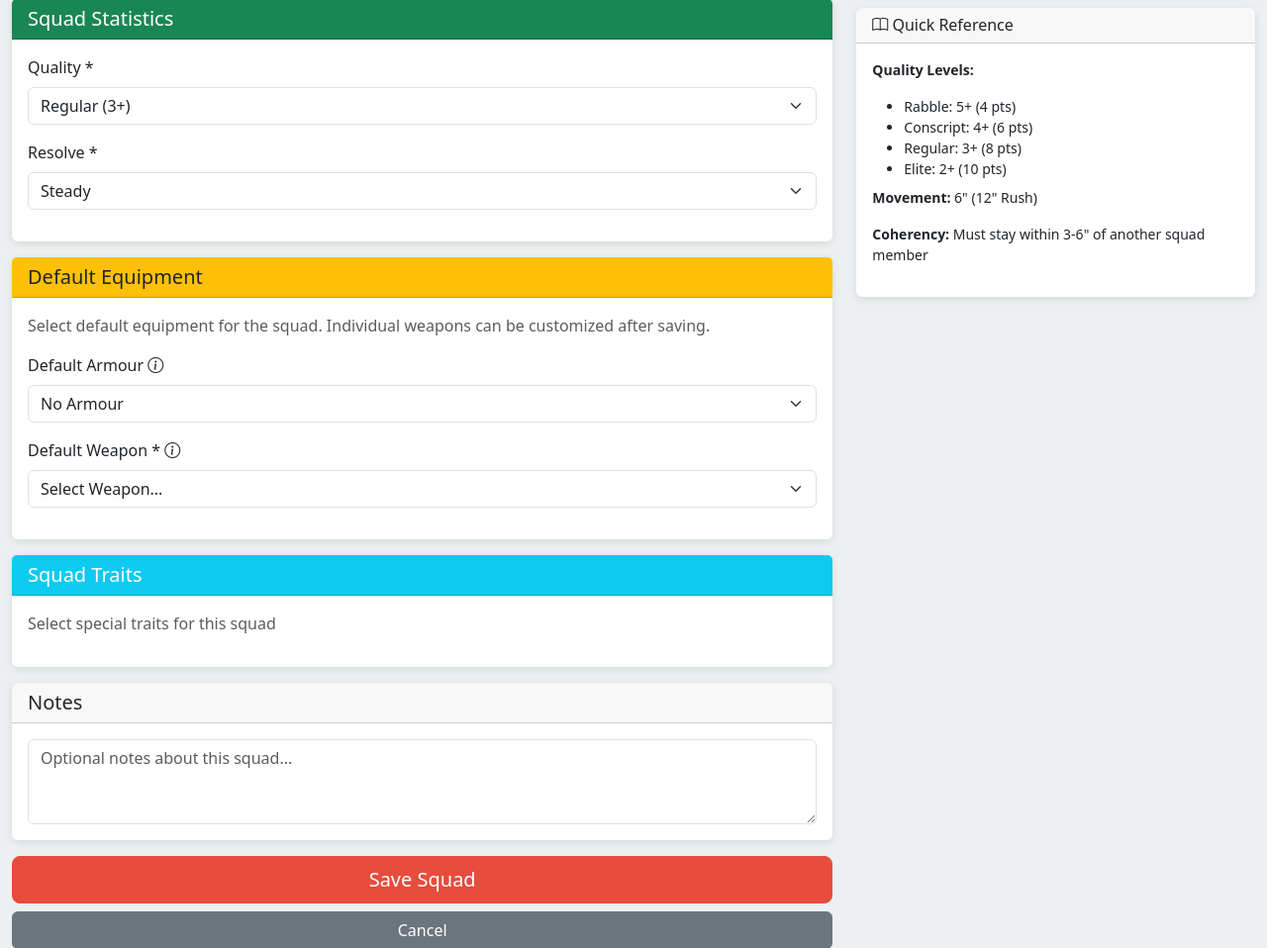
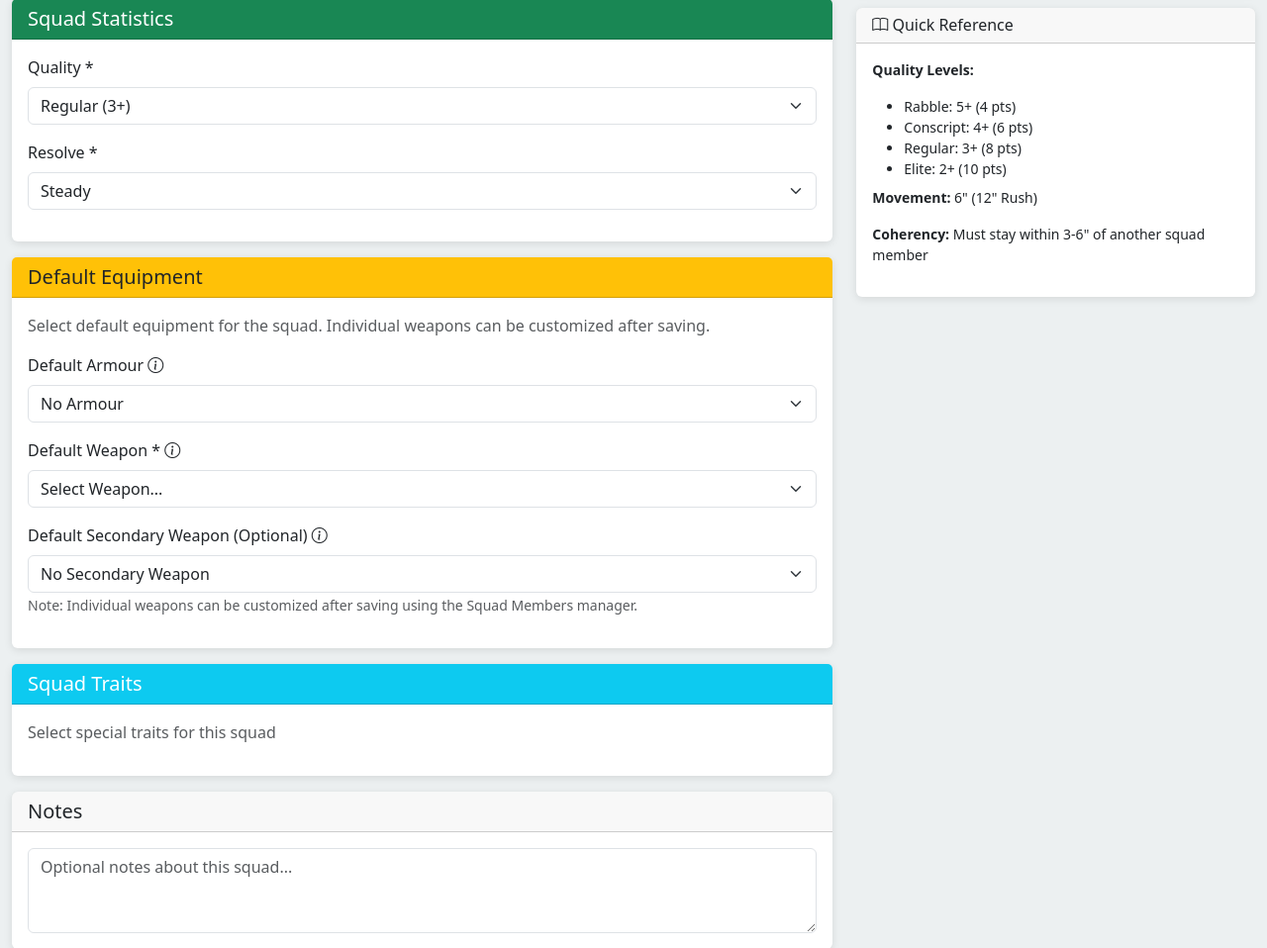
Before and after one commit to lordbutxot/FAD_Helper, a Flask app: page /unit/builder/squad in a window 1280 px wide. Shown: the part 586-1544 px from the top of the page at 99% size. Run offline with Flask 3, Linux system fonts and the light colour scheme; the visitor is signed in with stand-in values (Sample User, id 1); data that the repository does not hold is empty.

Commit message:
Add UI and routes for secondary weapons, squad members, and crew counts
Routes:
- Added SquadMember import to models
- Squad builder/editor now handles secondary_weapon_id
- Heavy weapon builder/editor now handles crew_count
- Vehicle builder now uses crew_size default of 1
- Added 4 new routes for squad member CRUD:
  * GET /unit/<id>/squad-members - manage squad members UI
  * POST /unit/<id>/squad-member/add - add new member
  * POST /squad-member/<id>/edit - edit existing member
  * POST /squad-member/<id>/delete - delete member

Templates:
- squad_builder.html: Added secondary weapon dropdown
- heavy_weapon_builder.html: Added crew_count field (default 2)
- vehicle_builder.html: Changed crew_size default from 2 to 1, min 0 for AI vehicles

Features ready for deployment after migration runs

```diff
--- a/routes.py
+++ b/routes.py
@@ -7,7 +7,7 @@ from flask_login import login_user, logout_user, login_required, current_user
 from werkzeug.security import generate_password_hash, check_password_hash
 from werkzeug.utils import secure_filename
 from extensions import db
-from models import User, ArmyList, Unit, Weapon, Armour, Trait, Faction, FactionRating
+from models import User, ArmyList, Unit, Weapon, Armour, Trait, Faction, FactionRating, SquadMember
 from datetime import datetime, timedelta
 from functools import wraps
 import json
@@ -661,6 +661,7 @@ def init_routes(app):
                 squad_size = int(request.form.get('squad_size', 5))
                 armour_id = request.form.get('armour_id') or None
                 basic_weapon_id = request.form.get('basic_weapon_id') or None
+                secondary_weapon_id = request.form.get('secondary_weapon_id') or None
                 trait_ids = request.form.getlist('traits')
                 notes = request.form.get('notes', '').strip()
 
@@ -686,6 +687,7 @@ def init_routes(app):
                     squad_size=squad_size,
                     armour_id=int(armour_id) if armour_id else None,
                     basic_weapon_id=int(basic_weapon_id) if basic_weapon_id else None,
+                    secondary_weapon_id=int(secondary_weapon_id) if secondary_weapon_id else None,
                     traits_json=json.dumps([int(t) for t in trait_ids]),
                     notes=notes,
                     base_points=total_points,
@@ -788,6 +790,7 @@ def init_routes(app):
                 resolve = request.form.get('resolve')
                 heavy_weapon_id = request.form.get('heavy_weapon_id') or None
                 armour_id = request.form.get('armour_id') or None
+                crew_count = int(request.form.get('crew_count', 2))
                 trait_ids = request.form.getlist('traits')
                 notes = request.form.get('notes', '').strip()
 
@@ -810,6 +813,7 @@ def init_routes(app):
                     resolve=resolve,
                     heavy_weapon_id=int(heavy_weapon_id) if heavy_weapon_id else None,
                     armour_id=int(armour_id) if armour_id else None,
+                    crew_count=crew_count,
                     traits_json=json.dumps([int(t) for t in trait_ids]),
                     notes=notes,
                     base_points=total_points,
@@ -977,7 +981,7 @@ def init_routes(app):
                 front_armour = int(request.form.get('vehicle_armour_front', 3))
                 side_armour = int(request.form.get('vehicle_armour_side', 2))
                 rear_armour = int(request.form.get('vehicle_armour_rear', 1))
-                crew_size = int(request.form.get('crew_size', 2))
+                crew_size = int(request.form.get('crew_size', 1))
                 capacity = int(request.form.get('carrying_capacity', 0))
                 properties = request.form.get('vehicle_properties', '').strip()
                 notes = request.form.get('notes', '').strip()
@@ -1059,6 +1063,7 @@ def init_routes(app):
                     unit.squad_size = int(request.form.get('squad_size', 5))
                     unit.armour_id = request.form.get('armour_id') or None
                     unit.basic_weapon_id = request.form.get('basic_weapon_id') or None
+                    unit.secondary_weapon_id = request.form.get('secondary_weapon_id') or None
                     trait_ids = request.form.getlist('traits')
                     unit.traits_json = json.dumps([int(t) for t in trait_ids])
 
@@ -1094,6 +1099,7 @@ def init_routes(app):
                 elif unit.unit_type == 'HeavyWeapon':
                     unit.heavy_weapon_id = request.form.get('heavy_weapon_id') or None
                     unit.armour_id = request.form.get('armour_id') or None
+                    unit.crew_count = int(request.form.get('crew_count', 2))
                     trait_ids = request.form.getlist('traits')
                     unit.traits_json = json.dumps([int(t) for t in trait_ids])
 
@@ -1648,3 +1654,104 @@ def calculate_points(data):
         # Weapons will be added post-save
 
     return round(total_points, 2)
+
+
+    # ==================== SQUAD MEMBER MANAGEMENT ====================
+    @app.route('/unit/<int:unit_id>/squad-members', methods=['GET'])
+    @login_required
+    def manage_squad_members(unit_id):
+        """View and manage individual squad members"""
+        unit = Unit.query.get_or_404(unit_id)
+
+        if unit.user_id != current_user.id:
+            abort(403)
+
+        if unit.unit_type != 'Squad':
+            flash('This unit is not a squad', 'warning')
+            return redirect(url_for('dashboard'))
+
+        weapons = Weapon.query.order_by(Weapon.category, Weapon.points).all()
+        squad_members = SquadMember.query.filter_by(unit_id=unit_id).order_by(SquadMember.member_number).all()
+
+        return render_template('manage_squad_members.html',
+                             unit=unit,
+                             squad_members=squad_members,
+                             weapons=weapons)
+
+    @app.route('/unit/<int:unit_id>/squad-member/add', methods=['POST'])
+    @login_required
+    def add_squad_member(unit_id):
+        """Add a new squad member"""
+        unit = Unit.query.get_or_404(unit_id)
+
+        if unit.user_id != current_user.id:
+            abort(403)
+
+        if unit.unit_type != 'Squad':
+            return jsonify({'success': False, 'message': 'Not a squad unit'}), 400
+
+        try:
+            member_number = request.form.get('member_number', type=int)
+            member_type = request.form.get('member_type', 'Regular')
+            weapon_id = request.form.get('weapon_id', type=int) or None
+            secondary_weapon_id = request.form.get('secondary_weapon_id', type=int) or None
+            notes = request.form.get('notes', '').strip()
+
+            member = SquadMember(
+                unit_id=unit_id,
+                member_number=member_number,
+                member_type=member_type,
+                weapon_id=weapon_id,
+                secondary_weapon_id=secondary_weapon_id,
+                notes=notes
+            )
+
+            db.session.add(member)
+            db.session.commit()
+
+            return jsonify({'success': True, 'message': 'Squad member added'})
+        except Exception as e:
+            db.session.rollback()
+            return jsonify({'success': False, 'message': str(e)}), 500
+
+    @app.route('/squad-member/<int:member_id>/edit', methods=['POST'])
+    @login_required
+    def edit_squad_member(member_id):
+        """Edit an existing squad member"""
+        member = SquadMember.query.get_or_404(member_id)
+        unit = Unit.query.get_or_404(member.unit_id)
+
+        if unit.user_id != current_user.id:
+            abort(403)
+
+        try:
+            member.member_type = request.form.get('member_type', 'Regular')
+            member.weapon_id = request.form.get('weapon_id', type=int) or None
+            member.secondary_weapon_id = request.form.get('secondary_weapon_id', type=int) or None
+            member.notes = request.form.get('notes', '').strip()
+
+            db.session.commit()
+
+            return jsonify({'success': True, 'message': 'Squad member updated'})
+        except Exception as e:
+            db.session.rollback()
+            return jsonify({'success': False, 'message': str(e)}), 500
+
+    @app.route('/squad-member/<int:member_id>/delete', methods=['POST'])
+    @login_required
+    def delete_squad_member(member_id):
+        """Delete a squad member"""
+        member = SquadMember.query.get_or_404(member_id)
+        unit = Unit.query.get_or_404(member.unit_id)
+
+        if unit.user_id != current_user.id:
+            abort(403)
+
+        try:
+            db.session.delete(member)
+            db.session.commit()
+
+            return jsonify({'success': True, 'message': 'Squad member deleted'})
+        except Exception as e:
+            db.session.rollback()
+            return jsonify({'success': False, 'message': str(e)}), 500
--- a/templates/squad_builder.html
+++ b/templates/squad_builder.html
@@ -126,6 +126,25 @@
                                 </option>
                                 {% endfor %}
                             </select>
+                        </div>
+
+                        <div class="mb-3">
+                            <label for="secondary_weapon_id" class="form-label">
+                                Default Secondary Weapon (Optional)
+                                <i class="bi bi-info-circle info-icon" data-bs-toggle="tooltip" data-bs-placement="right" title="Backup weapon like pistols or grenades"></i>
+                            </label>
+                            <select class="form-select" id="secondary_weapon_id" name="secondary_weapon_id">
+                                <option value="">No Secondary Weapon</option>
+                                {% for weapon in weapons %}
+                                <option value="{{ weapon.id }}"
+                                        data-bs-toggle="tooltip"
+                                        data-bs-placement="right"
+                                        title="Range: {{ weapon.range_multiplier }}× | Damage: {{ weapon.damage }} | Fire Effect: {{ weapon.fire_effect }}{% if weapon.armor_piercing > 0 %} | AP: {{ weapon.armor_piercing }}{% endif %}{% if weapon.special_rules %} | {{ weapon.special_rules }}{% endif %}">
+                                    {{ weapon.name }} (Rng:{{ weapon.range_multiplier }}, Dmg:{{ weapon.damage }}, FE:{{ weapon.fire_effect }}, +{{ weapon.points }} pts)
+                                </option>
+                                {% endfor %}
+                            </select>
+                            <small class="text-muted">Note: Individual weapons can be customized after saving using the Squad Members manager.</small>
                         </div>
                     </div>
                 </div>
--- a/templates/vehicle_builder.html
+++ b/templates/vehicle_builder.html
@@ -163,10 +163,10 @@
                             <div class="col-md-6 mb-3">
                                 <label for="crew_size" class="form-label">
                                     Crew Size *
-                                    <i class="bi bi-info-circle info-icon" data-bs-toggle="tooltip" data-bs-placement="right" title="Number of crew members to operate vehicle"></i>
+                                    <i class="bi bi-info-circle info-icon" data-bs-toggle="tooltip" data-bs-placement="right" title="Number of crew members to operate vehicle. Set to 0 for AI-controlled vehicles"></i>
                                 </label>
-                                <input type="number" class="form-control" id="crew_size" name="crew_size" min="1" max="10" value="2" required>
-                                <small class="text-muted">Number of crew members</small>
+                                <input type="number" class="form-control" id="crew_size" name="crew_size" min="0" max="10" value="1" required>
+                                <small class="text-muted">Default 1 (0 for autonomous vehicles)</small>
                             </div>
 
                             <div class="col-md-6 mb-3">
```
Also changed, not shown: templates/heavy_weapon_builder.html (+9 -0 lines).
